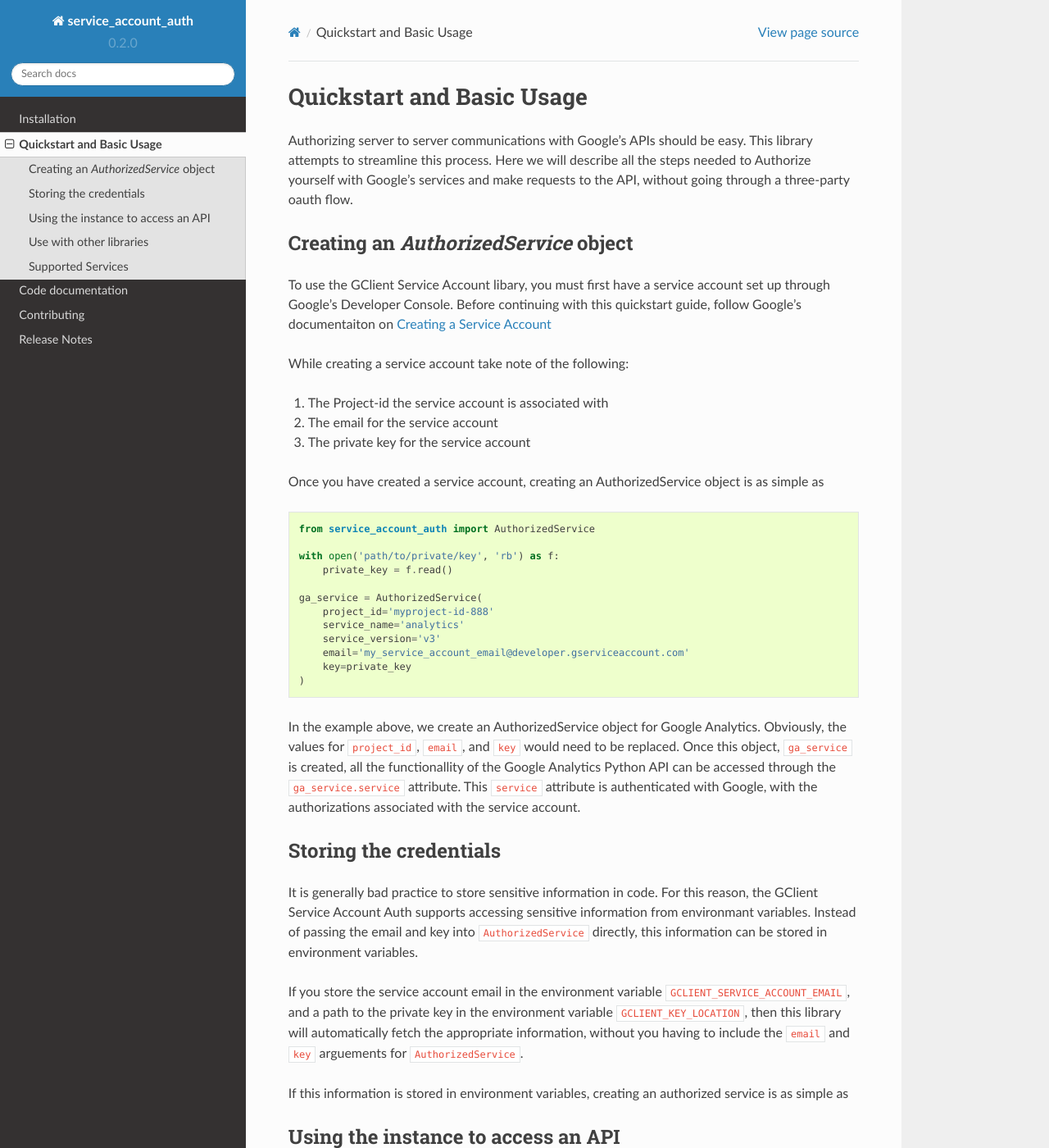
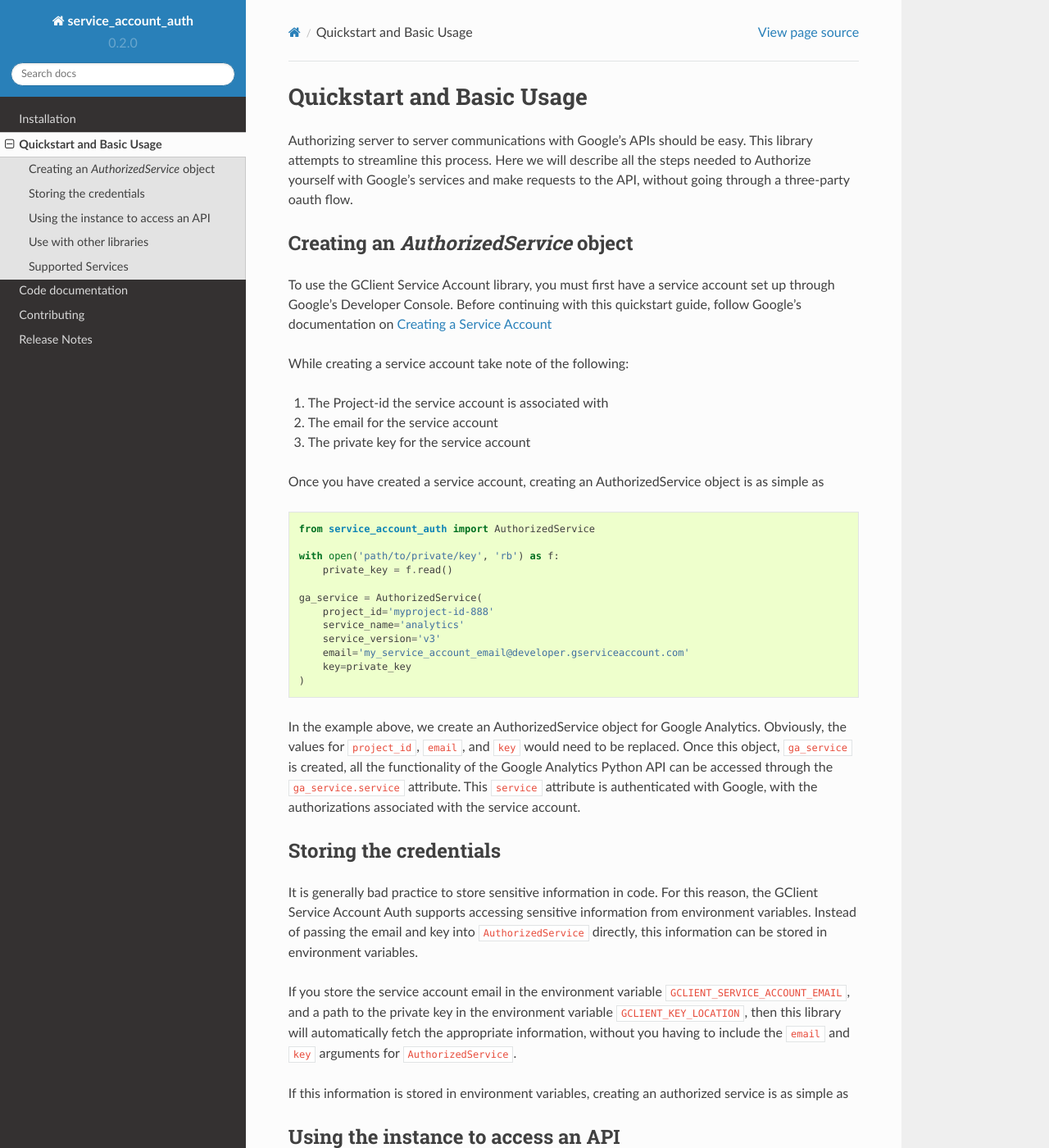
Before and after one commit to ambitioninc/gclient-service-account-auth, a Sphinx documentation site: the page built from docs/quickstart.rst, in a window 1280 px wide and 1400 px high. Shown: the whole window at 82% size. Built offline with Sphinx 7.4.7 and the Read the Docs theme 2.0.0, drawn with Linux system fonts in a browser that asks for light colours; some of the changed text lies outside the part shown.

Commit message:
spellcheck

```diff
--- a/docs/index.rst
+++ b/docs/index.rst
@@ -7,7 +7,7 @@ authorization based on Google's `Service Accounts`_, instead of the
 better-documented three-party oauth flow. This library attempts to
 streamline this process.
 
-It makes authetication and authorization as simple as creating an
+It makes authentication and authorization as simple as creating an
 instance of the `AuthorizedService` class, with the name of your
 project and the name of the API to authorize for. To get started, see
 the :ref:`quickstart` guide.
--- a/docs/installation.rst
+++ b/docs/installation.rst
@@ -10,4 +10,4 @@ Installation with Pip
 GClient Service Account Auth is available on PyPi. It can be installed
 using ``pip``::
 
-    pip install django-entity-event
+    pip install gclient-service-account-auth
--- a/docs/quickstart.rst
+++ b/docs/quickstart.rst
@@ -13,9 +13,9 @@ three-party oauth flow.
 Creating an `AuthorizedService` object
 --------------------------------------
 
-To use the GClient Service Account libary, you must first have a
+To use the GClient Service Account library, you must first have a
 service account set up through Google's Developer Console. Before
-continuing with this quickstart guide, follow Google's documentaiton
+continuing with this quickstart guide, follow Google's documentation
 on `Creating a Service Account`_
 
 While creating a service account take note of the following:
@@ -45,7 +45,7 @@ object is as simple as
 In the example above, we create an AuthorizedService object for Google
 Analytics. Obviously, the values for ``project_id``, ``email``, and
 ``key`` would need to be replaced. Once this object, ``ga_service`` is
-created, all the functionallity of the Google Analytics Python API can
+created, all the functionality of the Google Analytics Python API can
 be accessed through the ``ga_service.service`` attribute. This
 ``service`` attribute is authenticated with Google, with the
 authorizations associated with the service account.
@@ -57,7 +57,7 @@ Storing the credentials
 
 It is generally bad practice to store sensitive information in
 code. For this reason, the GClient Service Account Auth supports
-accessing sensitive information from environmant variables. Instead of
+accessing sensitive information from environment variables. Instead of
 passing the email and key into ``AuthorizedService`` directly, this
 information can be stored in environment variables.
 
@@ -65,7 +65,7 @@ If you store the service account email in the environment variable
 ``GCLIENT_SERVICE_ACCOUNT_EMAIL``, and a path to the private key in
 the environment variable ``GCLIENT_KEY_LOCATION``, then this library
 will automatically fetch the appropriate information, without you
-having to include the ``email`` and ``key`` arguements for
+having to include the ``email`` and ``key`` arguments for
 ``AuthorizedService``.
 
 If this information is stored in environment variables, creating an
@@ -111,7 +111,7 @@ to our site tracked by google analytics.
 
 Knowing what methods to call does require some knowledge of what
 methods are available. For Google Analytics in particular it would be
-useful to use an external libary to simplify the interface.
+useful to use an external library to simplify the interface.
 
 .. _Google Analytics API: https://github.com/google/google-api-python-client
 
```
Also changed, not shown: other parts of docs/quickstart.rst (+2 -2 lines).
